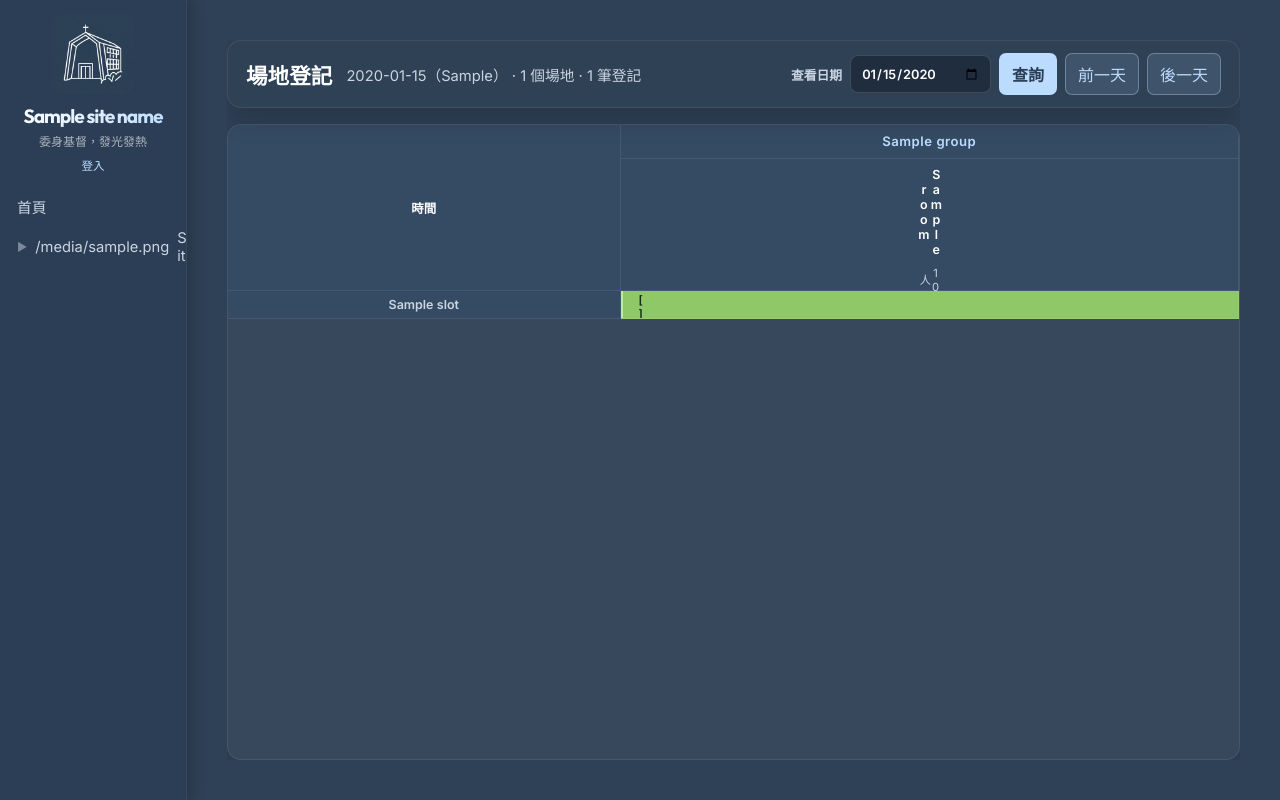
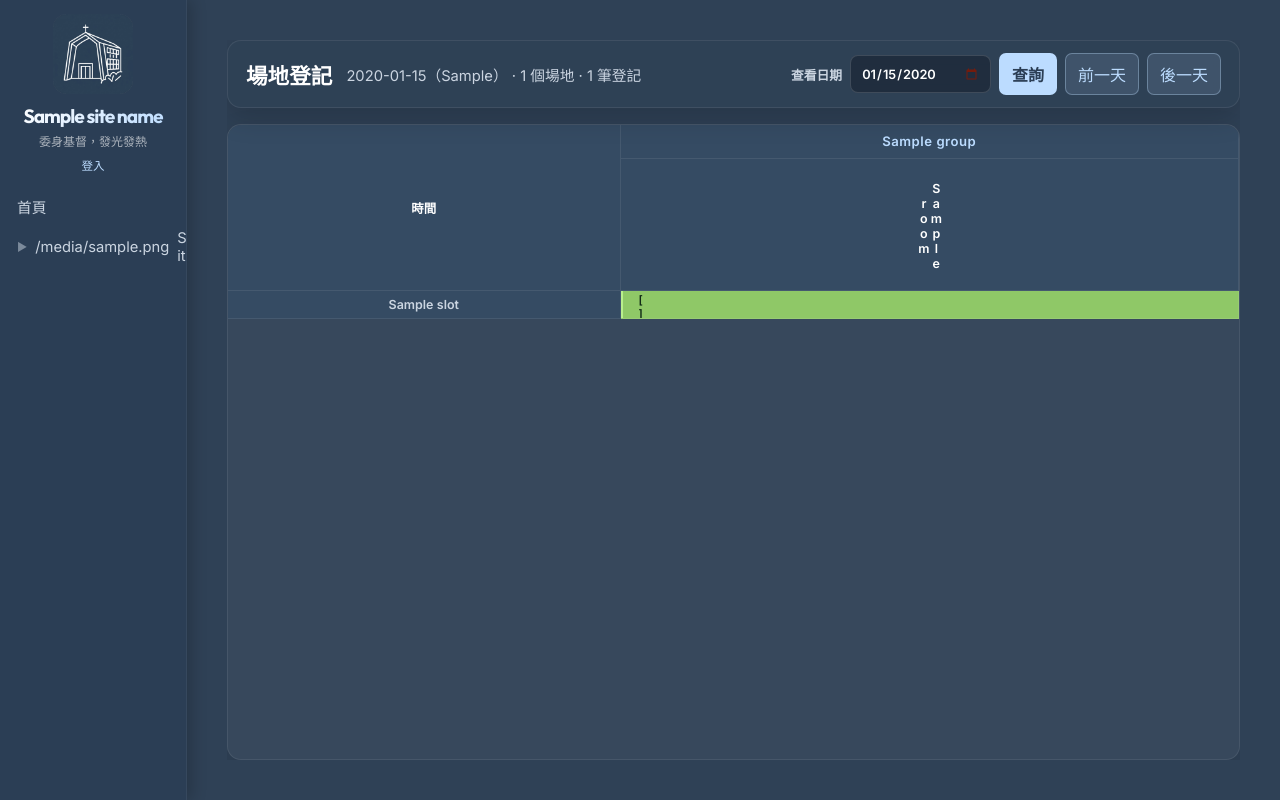
Before and after one commit to peterchen9/nghcc-nads26, a Django app: template nads26/templates/facility/booking_daily_overview.html in a window 1280 px wide. Run offline with Django 5.2, Linux system fonts and the light colour scheme; the template is opened without the code that fills it: most values are stand-ins (such as "Sample title", 1, 10 or a date in 2020).

Commit message:
Polish booking date picker and simplify room labels

```diff
--- a/nads26/modules/facility/tests_booking_day.py
+++ b/nads26/modules/facility/tests_booking_day.py
@@ -94,6 +94,8 @@ class DailyOverviewPageTests(TestCase):
         self.assertContains(response, 'class="day-overview-slot-button"')
         self.assertContains(response, 'class="day-overview-booked-button"')
         self.assertContains(response, 'class="day-overview-room-button"')
+        self.assertNotContains(response, 'class="day-overview-capacity"')
+        self.assertContains(response, '::-webkit-calendar-picker-indicator')
         self.assertContains(response, '場地圖')
         self.assertNotContains(response, 'class="day-overview-map-label"')
         self.assertNotContains(response, 'class="day-overview-booked" rowspan=')
--- a/nads26/templates/facility/booking_daily_overview.html
+++ b/nads26/templates/facility/booking_daily_overview.html
@@ -89,9 +89,16 @@
         min-height: 38px;
         padding: 7px 10px;
         color: var(--text-primary);
+        color-scheme: dark;
+        accent-color: #facc15;
         border: 1px solid rgba(255, 255, 255, 0.14);
         border-radius: 8px;
         background: rgba(8, 13, 20, 0.35);
+    }
+    .day-overview-date-form input[type="date"]::-webkit-calendar-picker-indicator {
+        opacity: 1;
+        cursor: pointer;
+        filter: invert(88%) sepia(98%) saturate(1650%) hue-rotate(348deg) brightness(105%) contrast(102%);
     }
     .day-overview-table-wrap {
         flex: 1 1 auto;
@@ -159,13 +166,6 @@
         line-height: 1;
         writing-mode: vertical-rl;
         text-orientation: upright;
-    }
-    .day-overview-capacity {
-        display: inline;
-        margin-top: 5px;
-        color: var(--text-secondary);
-        font-size: 0.7rem;
-        font-weight: 500;
     }
     .day-overview-room-button,
     .day-overview-slot-button,
@@ -503,7 +503,6 @@
                                         title="查看 {{ room.room_name }} 場地圖"
                                         aria-label="查看 {{ room.room_name }} 場地圖">
                                     {{ room.room_name }}
-                                    {% if room.capacity %}<span class="day-overview-capacity">{{ room.capacity }}人</span>{% endif %}
                                 </button>
                             </th>
                         {% endfor %}
```
